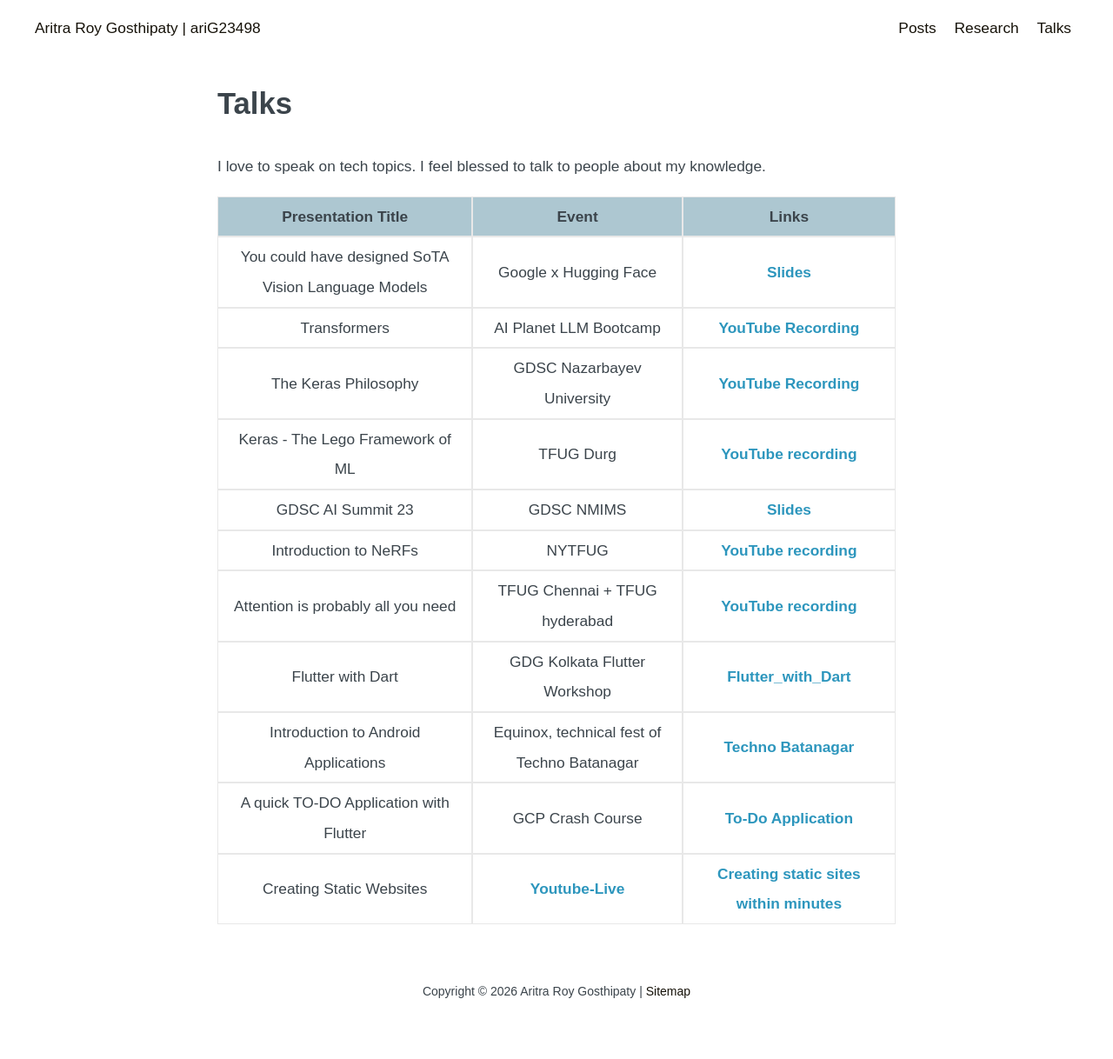
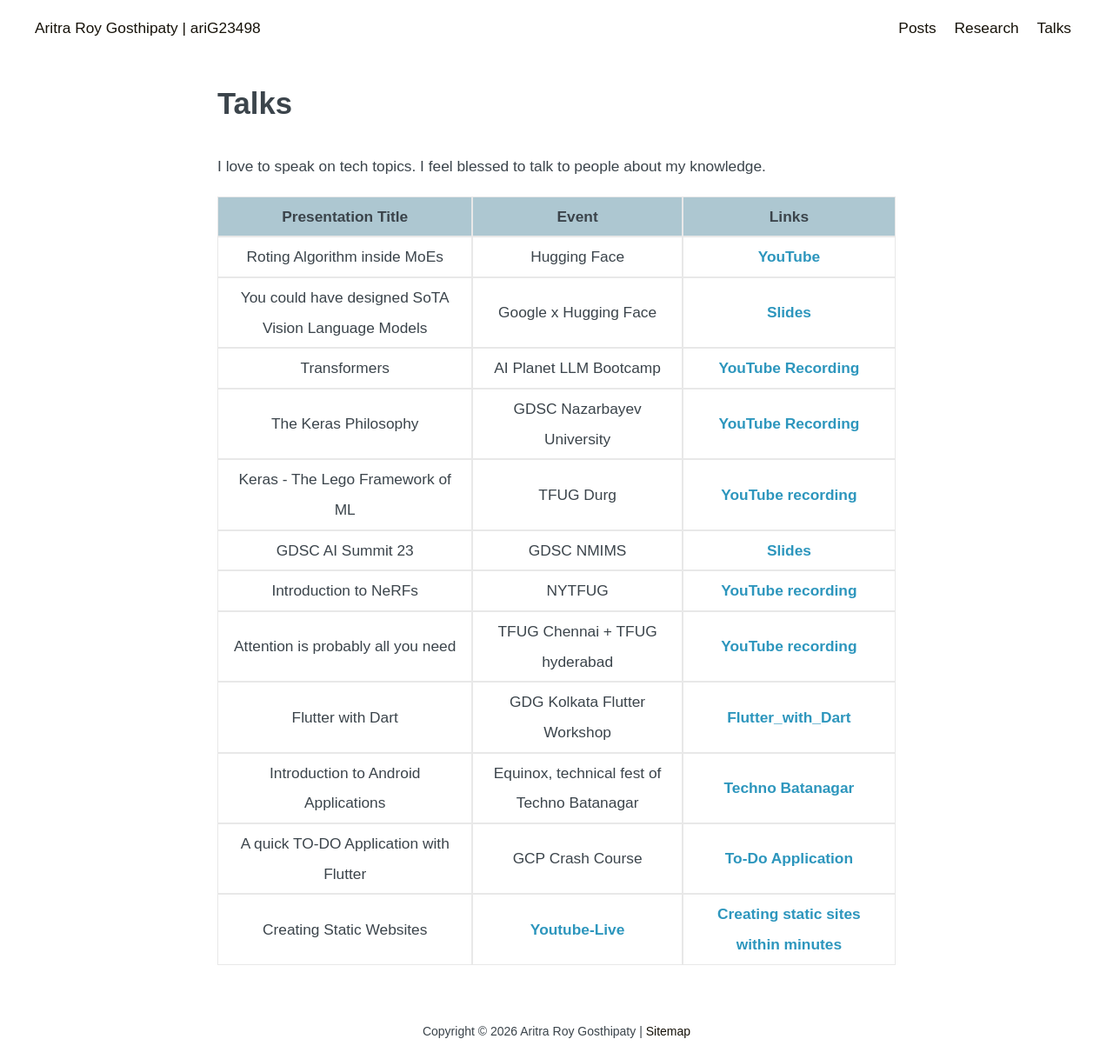
Before and after one commit to ariG23498/ariG23498.github.io, a Jekyll site: the page built from talks.md, in a window 1280 px wide. Shown: the whole page at 87% size. Built offline with Jekyll 4.4.1, drawn with Linux system fonts in a browser that asks for light colours; before the commit the page ends 1172 px from its top, so only the background shows below that.

Commit message:
Update talks.md

```diff
--- a/talks.md
+++ b/talks.md
@@ -6,6 +6,7 @@ permalink: /talks
 
 | Presentation Title | Event | Links |
 | :--: | :--: | :--: |
+| Roting Algorithm inside MoEs | Hugging Face | [YouTube](https://youtu.be/CDnkFbW-uEQ) |
 | You could have designed SoTA Vision Language Models | Google x Hugging Face | [Slides](https://docs.google.com/presentation/d/1wI4CbPqcpBrWcYoF3ccPgQiI9JXZdTtW8EhGND-zRhQ/edit?usp=sharing) |
 | Transformers | AI Planet LLM Bootcamp | [YouTube Recording](https://www.youtube.com/watch?v=kVVNu0fZAdg) |
 | The Keras Philosophy | GDSC Nazarbayev University | [YouTube Recording](https://www.youtube.com/watch?v=Ev6Z0muhSoQ) |
```
